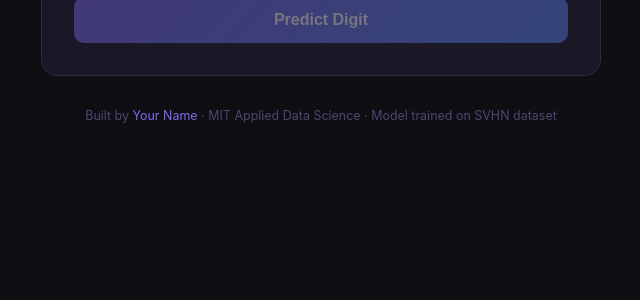
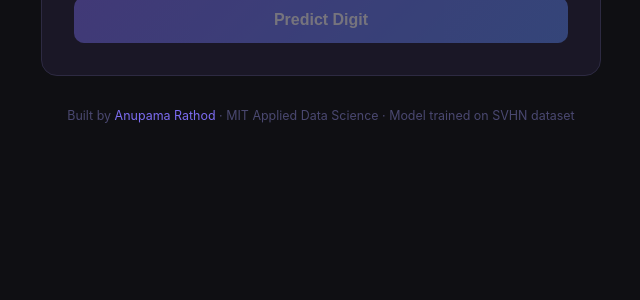
Before and after one commit to tanwar98anupama/svhn-digit-recognition, a Flask app: page / in a window 1280 px wide. Shown: the part 467-767 px from the top of the page, without its empty margins (319-959 px from the left). Run offline with Flask 3, Linux system fonts and the light colour scheme.

Commit message:
Update footer with new author link

```diff
--- a/templates/index.html
+++ b/templates/index.html
@@ -367,7 +367,7 @@
 </div>
 
 <footer>
-  Built by <a href="https://github.com/YOUR_USERNAME/svhn-digit-recognition" target="_blank">Your Name</a>
+  Built by <a href="https://github.com/tanwar98anupama/svhn-digit-recognition" target="_blank">Anupama Rathod</a>
   · MIT Applied Data Science · Model trained on SVHN dataset
 </footer>
 
```
